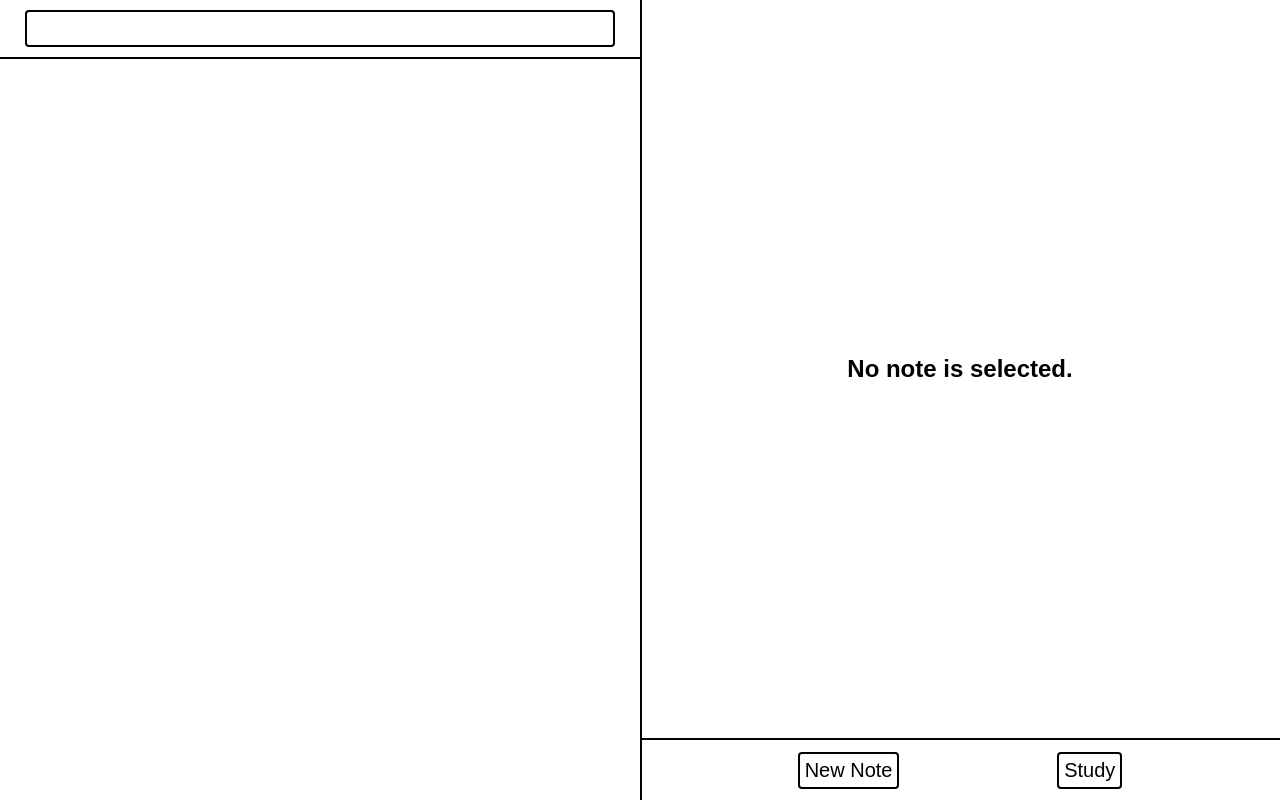
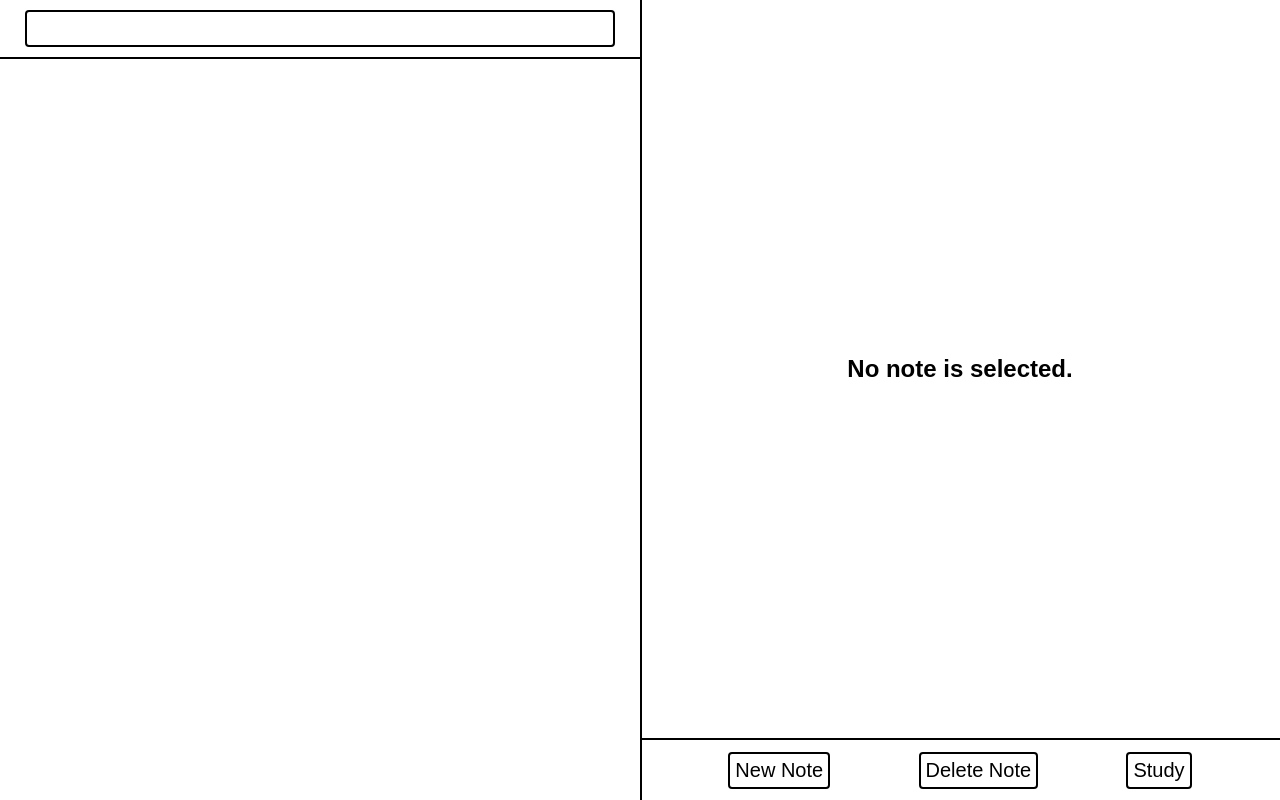
Before and after one commit to Quinteract/xenon-flashcards, a SvelteKit app: page /edit in a window 1280 px wide. Built offline with nearby package versions, Linux system fonts and the light colour scheme.

Commit message:
Added delete note button

```diff
--- a/src/routes/+page.svelte
+++ b/src/routes/+page.svelte
@@ -64,6 +64,7 @@ h2 {
     font-size: 20px;
     border: 2px solid black;
     border-radius: 4px;
+    cursor: pointer;
 }
 
 #edit:active {
--- a/src/routes/edit/+page.svelte
+++ b/src/routes/edit/+page.svelte
@@ -28,6 +28,13 @@
         noteid = id;
         history.pushState({}, "", "/edit?note=" + id);
     }
+
+    function deleteNote(id) {
+        for (cardid of $notes[id].cards) {
+            delete $cards[cardid]
+        }
+        delete $notes[id]
+    }
 </script>
 
 <div id="browser">
@@ -51,6 +58,9 @@
     <div id="toolbar">
         <div>
             <button id="new" on:click={ createNote }>New Note</button>
+        </div>
+        <div>
+            <button id="delete" on:click={ () => {if (confirm("Delete note?")) {deleteNote(noteid); noteid = null;}} }>Delete Note</button>
         </div>
         <a href="/">
             <button id="study">Study</button>
@@ -130,15 +140,16 @@
         align-items: center;
     }
 
-    #study, #new {
+    #study, #delete, #new {
         font-size: 20px;
         border: 2px solid black;
         border-radius: 4px;
         padding: 5px;
         background: white;
+        cursor: pointer;
     }
 
-    #study:active, #new:active {
+    #study:active, #delete:active, #new:active {
         background: gray;
     }
 
@@ -154,6 +165,7 @@
         display: flex;
         justify-content: center;
         align-items: center;
+        cursor: pointer;
     }
 
     .notelistentry:hover {
```
